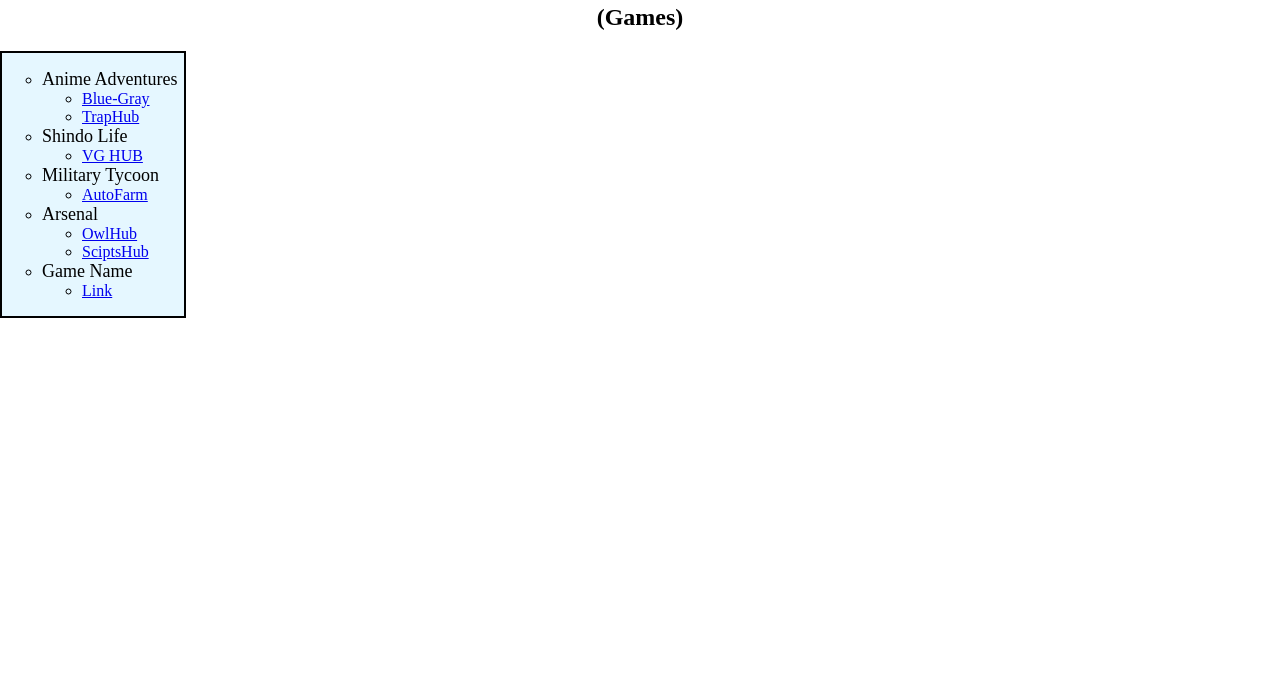
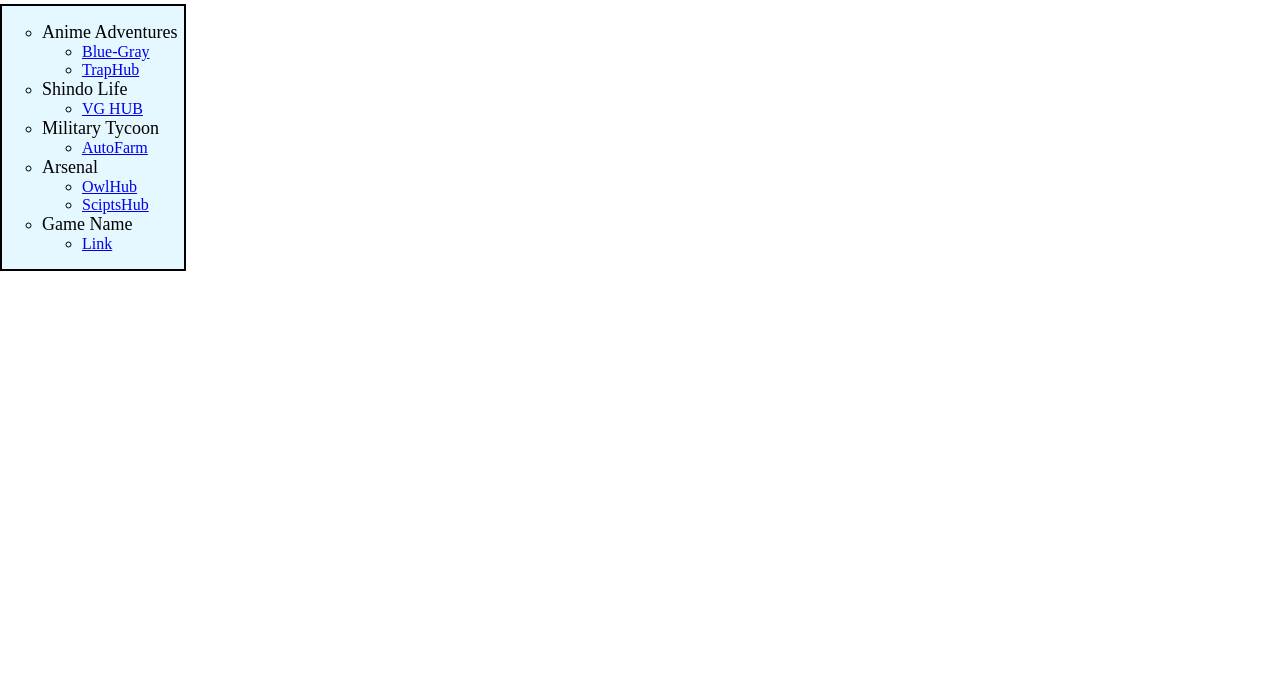
Before and after one commit to feeww/sfa.github.io, a plain HTML site: page index.html in a window 1280 px wide. Shown: the part 116-800 px from the top of the page. Drawn offline with Linux system fonts and the light colour scheme.

Commit message:
Add files via upload

```diff
--- a/index.html
+++ b/index.html
@@ -10,7 +10,7 @@
     <div class="nav-conteiner">
       <nav>
         <ul>
-            <a href="index.html"><img class = 'logo'src = static/images/logo2.jpg></a>
+          <a href="index.html"><img class = 'logo'src = static/images/logo2.jpg></a>
           <li class="nav-bar-li"><a class="home" href="index.html">Home</a></li>
           <li class="nav-bar-li"><a class="roblox" href="roblox.html">Roblox</a></li>
         </ul>
@@ -22,7 +22,7 @@
     </nav>
   </div>
     <div class="outher">
-        <h2 align = center><font color = black size = 5></font><span>(Games)</span></h2>
+        <h2 align = center><font color = black size = 5></font><span></span></h2>
         <div class = spisok>
           <ol>
             <li><font size = 4 color = black>Anime Adventures</font>
--- a/static/styles/style.css
+++ b/static/styles/style.css
@@ -14,14 +14,7 @@ p{
     font-style: normal;
 
 }
-.spisok{
-   display: inline-block;
-   background-color: rgb(229, 247, 255);
-   border-style: solid;
-   border-width: 2px;
-   padding-right: 7px;
-   text-decoration: none;
-}
+
 .conteiner{
     display: inline-block;
     text-align: center;
@@ -199,3 +192,19 @@ text-decoration-thickness: 3px;
   font-weight: normal;
   font-size: x-large;
 }
+
+.spisok{
+  display: inline-block;
+  background-color: rgb(229, 247, 255);
+  border-style: solid;
+  border-width: 2px;
+  padding-right: 7px;
+  text-decoration: none;
+  transition: 0.5s;
+}
+
+.spisok:hover{
+  transition: 0.5s;
+  transform: translate(30px, 20px);
+  border-radius: 15px;
+}
```
Also changed, not shown: roblox.html (+0 -2 lines).
